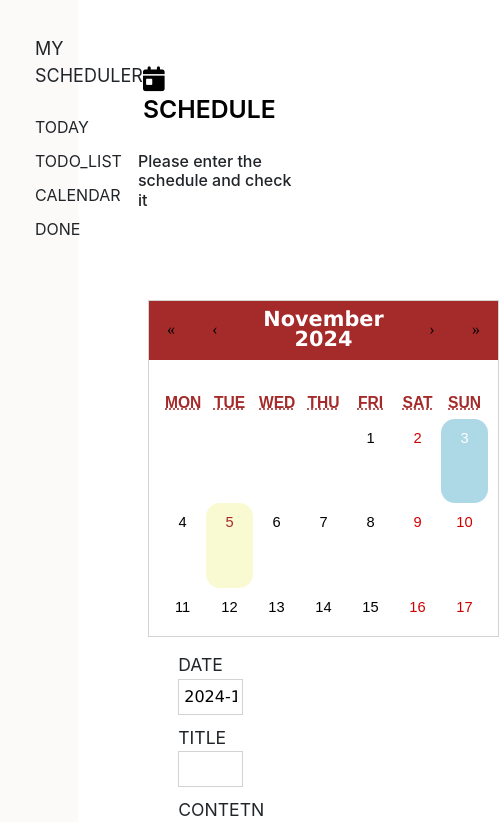
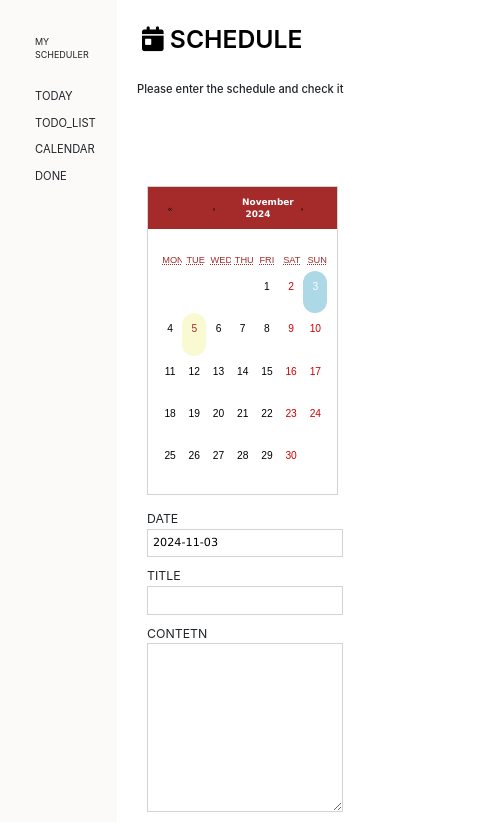
Before and after one commit to hyoni91/TodoList, a React (Create React App) app in the folder todolist/: page /pr_calendar in a window 390 px wide. Shown: the top 822 px of the page, 499 px wide, since content can reach past the window. Built offline with nearby package versions, Linux system fonts and the light colour scheme.

Commit message:
크기 조정

```diff
--- a/todolist/src/App.css
+++ b/todolist/src/App.css
@@ -1,25 +1,8 @@
-/* @font-face {
-  font-family: 'HakgyoansimGeurimilgiTTF-R';
-  src: url('https://fastly.jsdelivr.net/gh/projectnoonnu/2408-5@1.0/HakgyoansimGeurimilgiTTF-R.woff2') format('woff2');
-  font-weight: normal;
-  font-style: normal;
-}
-@font-face {
-  font-family: 'PartialSansKR-Regular';
-  src: url('https://fastly.jsdelivr.net/gh/projectnoonnu/noonfonts_2307-1@1.1/PartialSansKR-Regular.woff2') format('woff2');
-  font-weight: normal;
-  font-style: normal;
-} */
-
-
-
 .private>p{
-  /* font-family: 'PartialSansKR-Regular'; */
   font-size: 18px;
 }
 
 .contailner{
-  /* font-family: 'HakgyoansimGeurimilgiTTF-R'; */
   font-size: 16px;
   width: 98vw;
   height: 100vh;
@@ -33,7 +16,6 @@
 }
 
 .content{
-  /* border: 1px solid blue; */
   width: 72vw;
   padding: 50px;
 }
@@ -76,15 +58,66 @@ h2{
   padding: 5px;
   border-radius: 10px;
   display: inline-block;
-  /* background-color:  lightcoral; */
   color:black;
   font-weight: 900;
 }
 
 .todo-wrap{
-  /* border: 1px solid red; */
   width: 100%;
   height: 100%;
-  /* margin: auto; */
-  /* text-align: center; */
 }
+
+
+
+/* 반응형 스타일 */
+@media screen and (max-width: 768px) {
+  .contailner{
+    font-size: 1em;
+    width: 100vw;
+    height: 100vh;
+    display: flex;
+  }
+
+  .mainbar{
+    background-color: #FCFAF8;
+    width: 30vw;
+    height: 100vh;
+  }
+
+  .content{
+    width: 65vw;
+    padding: 10px;
+  }
+
+  .private>p{
+    width: 100%;
+    font-size: 1em;
+  }
+
+}
+
+@media screen and (max-width: 480px) {
+  .contailner{
+    font-size: 0.7em;
+    width: 100vw;
+    height: 100vh;
+    display: flex;
+  }
+
+  .mainbar{
+    background-color: #FCFAF8;
+    width: 30vw;
+    height: 100vh;
+  }
+
+  .content{
+    width: 66vw;
+    padding: 10px;
+  }
+
+  .private>p{
+    width: 100%;
+    font-size: 0.8em;
+  }
+
+}
--- a/todolist/src/private/Schedule.css
+++ b/todolist/src/private/Schedule.css
@@ -171,15 +171,18 @@
 /* 반응형 스타일 */
 @media screen and (max-width: 768px) {
   .react-calendar {
-    width: 100%;
+    width: 95%;
     height: 99%;
     overflow: auto;
-
   }
   .calendar-flex {
     flex-direction: column;
     gap: 10px;
 
+  }
+
+  .react-calendar__navigation{
+    font-size: 0.8em;
   }
 
   .calendar-content,
@@ -188,22 +191,43 @@
     height: 99%;
   }
 
-  .calendar-add {
-    top: 95%;
-    left: 95%;
+  .calendar-add-div {
+    margin: 0px;
+    margin-left: 10px;
+    width: 100%;
   }
 
-  .calendar-add i {
-    font-size: 1em;
+  .calendar-add-div > input,
+  .calendar-add-div > textarea{
+    width: 90%;
+  }
+
+  .react-calendar__tile{
+    height: 8vh;
   }
 
 }
 
 @media screen and (max-width: 480px) {
   .react-calendar {
-    width: 90vw;
-    height: 40vh;
+    width: 97%;
+    height: 49%;
   }
+
+.react-calendar__month-view abbr {
+  font-size: 1.1em;
+  font-weight: 500;
+}
+.react-calendar__navigation {
+  height: 5vh;
+
+}
+
+.react-calendar__navigation span {
+  font-size: 1em;
+  font-weight: 600;
+
+}
 
   .calendar-flex {
     flex-direction: column;
@@ -212,8 +236,24 @@
 
   .calendar-content,
   .calendar {
-    width: 90vw;
+    width: 100%;
     height: auto;
   }
 
+
+  .calendar-add-div {
+    margin: 0px;
+    margin-left: 10px;
+    width: 100%;
+  }
+
+  .calendar-add-div > input,
+  .calendar-add-div > textarea{
+    width: 90%;
+  }
+
+  .react-calendar__tile{
+    height: 5vh;
+  }
+
 }
--- a/todolist/src/private/Todo.css
+++ b/todolist/src/private/Todo.css
@@ -20,7 +20,7 @@
 }
 
 .addTask-div > input{
-    width: 90%;
+    width: 80%;
     padding: 5px;
     border: 1px solid lightgray;
     border-radius: 5px;
@@ -29,6 +29,7 @@
 }
 
 .addTask-div > button{
+    width: 10%;
     margin-left: 10px;
     border: 1px solid lightgray;
 }
@@ -52,3 +53,50 @@
     margin-right: 5px;
 
 }
+
+/* 반응형 스타일 */
+@media screen and (max-width: 768px) {
+    .addTask-div > input{
+        font-size: 1em;
+        width: 60%;
+    }
+
+    .addTask-div > button{
+        width: 20%;
+        margin-left: 10px;
+        border: 1px solid lightgray;
+        font-size: 0.9em;
+    }
+
+    .todo-button > button{
+        width: 50px;
+        font-size: 0.5em;
+    }
+
+    .today-content > span{
+        font-size: 1em;
+        width: 50%;
+    }
+
+
+}
+
+@media screen and (max-width: 480px) {
+    .addTask-div > input{
+        font-size: 0.8em;
+        width: 60%;
+    }
+
+    .addTask-div > button{
+        width: 20%;
+        margin-left: 10px;
+        border: 1px solid lightgray;
+        font-size: 0.6em;
+    }
+
+    .todo-button > button{
+        width: 50px;
+        font-size: 0.8em;
+    }
+
+}
```
